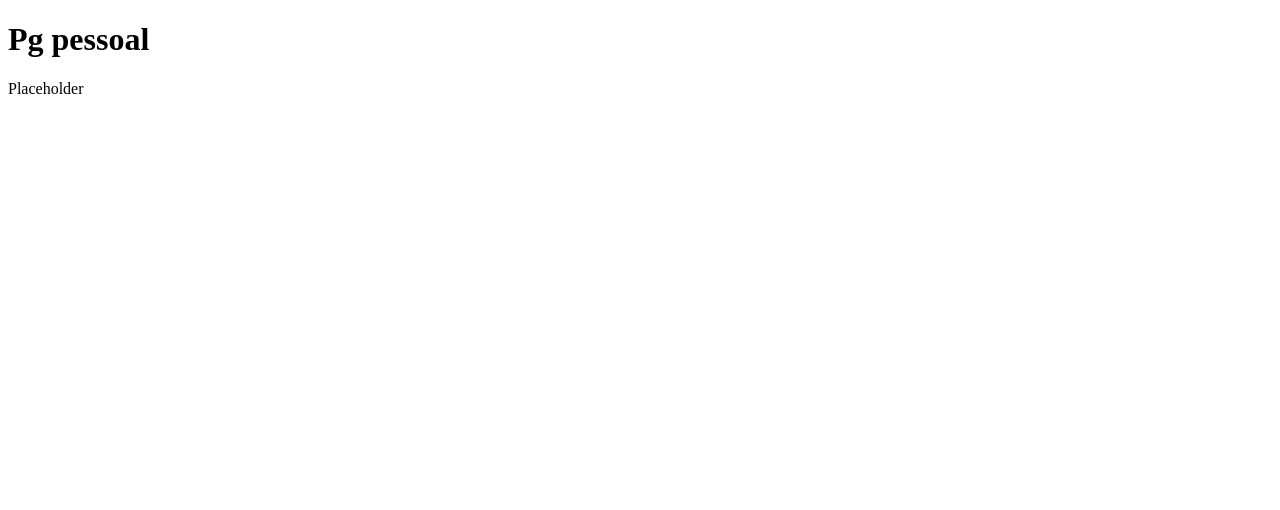
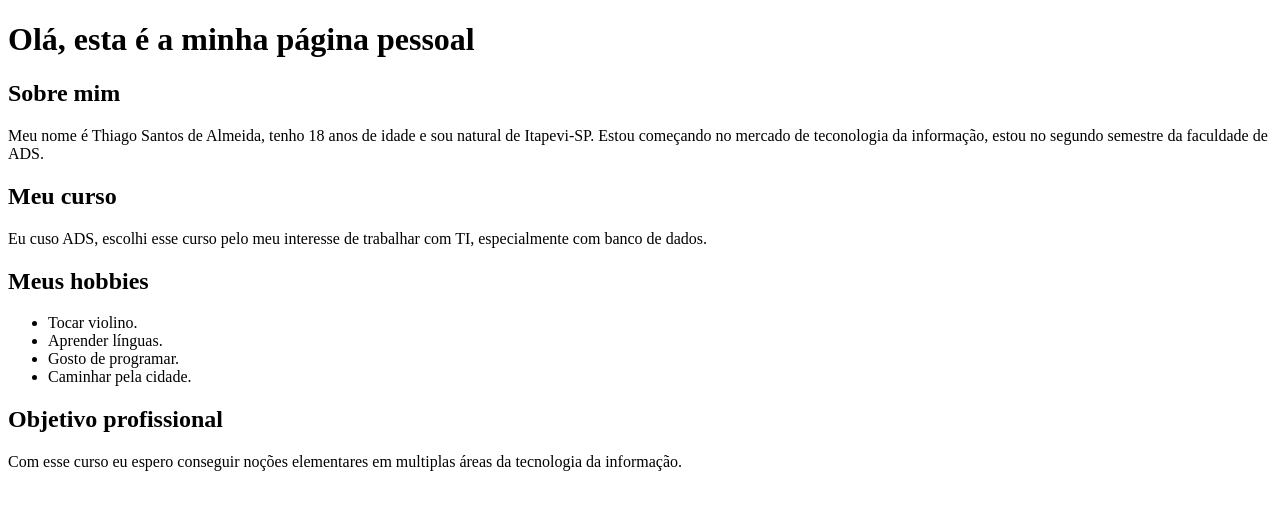
Before and after one commit to ThiagoALM626/DevWeb_gaudium, a plain HTML site: page web102/index.html in a window 1280 px wide. Drawn offline with Linux system fonts and the light colour scheme.

Commit message:
Update index.html

```diff
--- a/web102/index.html
+++ b/web102/index.html
@@ -2,10 +2,26 @@
 <html>
     <head>
         <meta charset="UTF-8">
-        <title>MQuem é thGO?</title>
+        <title>Página do Thiago</title>
     </head>
     <body>
-        <h1>Pg pessoal</h1>
-        <p1>Placeholder</p1>
+        <h1>Olá, esta é a minha página pessoal</h1>
+
+        <h2>Sobre mim</h2>
+        <p>Meu nome é Thiago Santos de Almeida, tenho 18 anos de idade e sou natural de Itapevi-SP. Estou começando no mercado de teconologia da informação, estou no segundo semestre da faculdade de ADS.</p>
+
+        <h2>Meu curso</h2>
+        <p>Eu cuso ADS, escolhi esse curso pelo meu interesse de trabalhar com TI, especialmente com banco de dados.</p>
+
+        <h2>Meus hobbies</h2>
+        <ul>
+            <li>Tocar violino.</li>
+            <li>Aprender línguas.</li>
+            <li>Gosto de programar.</li>
+            <li>Caminhar pela cidade.</li>
+        </ul>
+
+        <h2>Objetivo profissional</h2>
+        <p>Com esse curso eu espero conseguir noções elementares em multiplas áreas da tecnologia da informação.</p>
     </body>
 </html>
```
